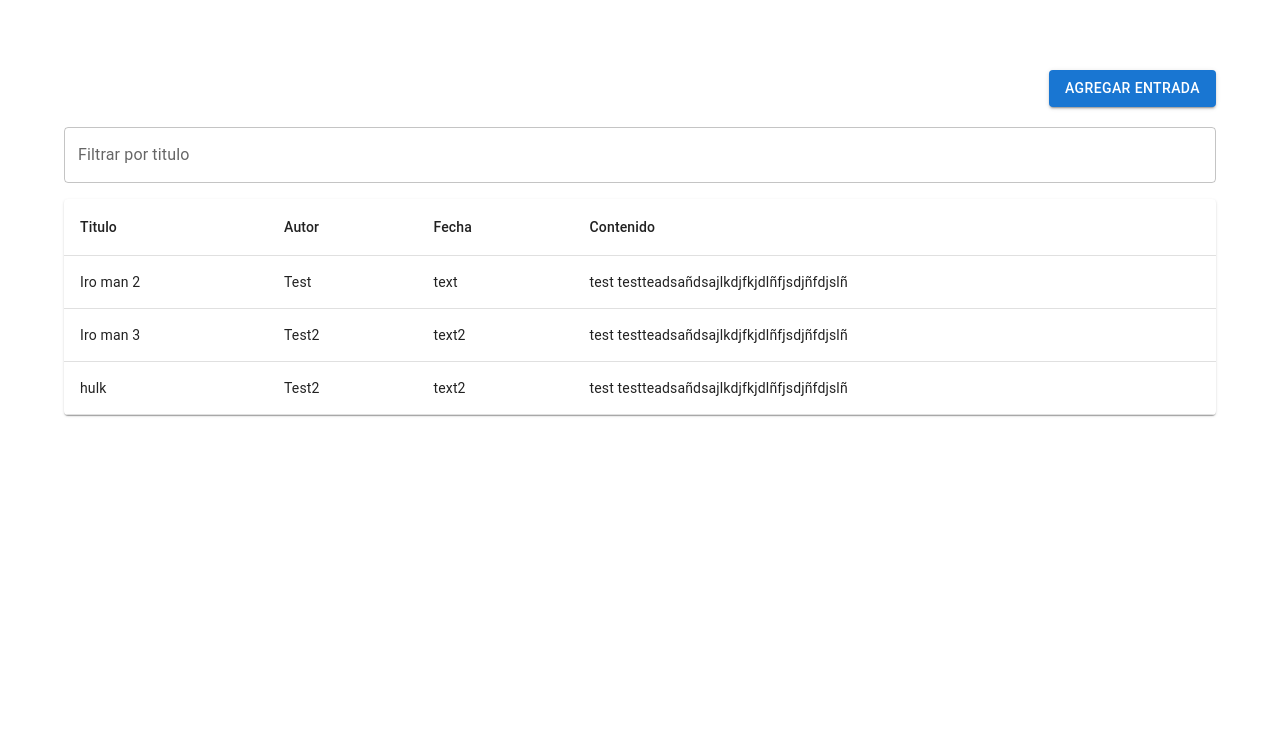
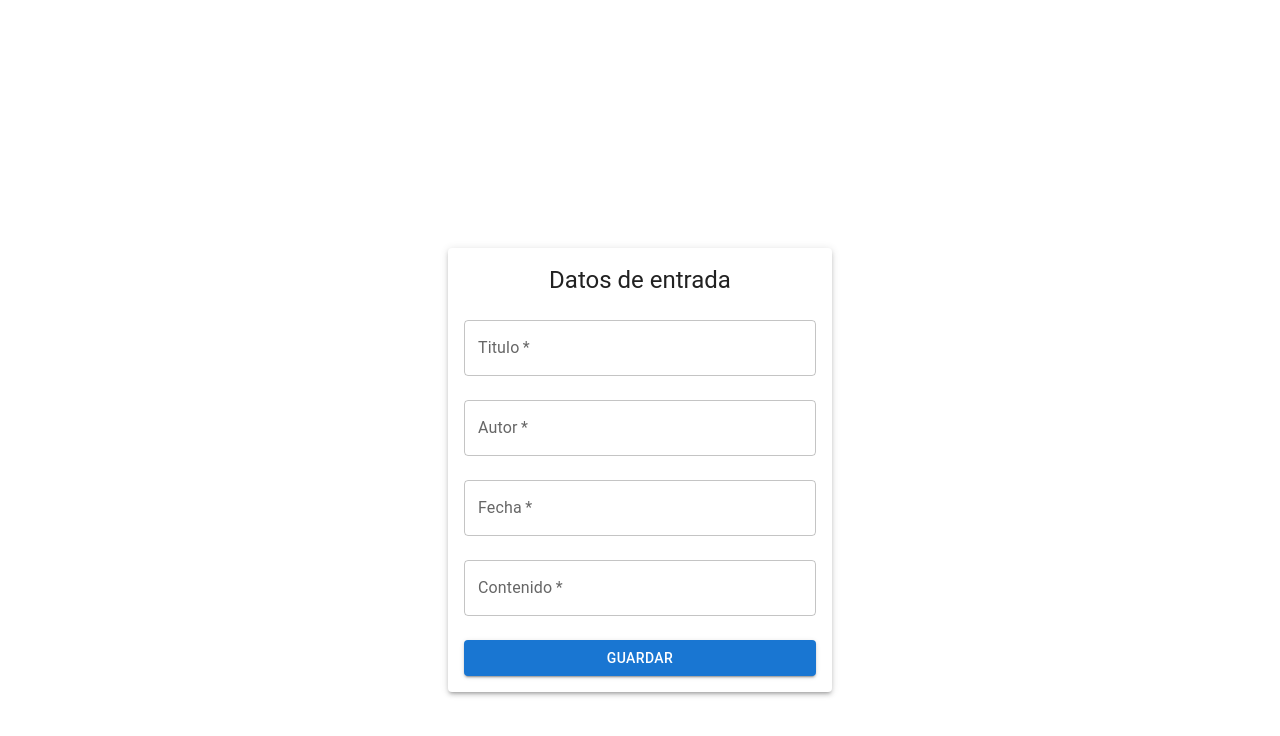
Before and after one commit to josepootargaez/blog-front, a React (Create React App) app: page /save in a window 1280 px wide. Shown: the top 736 px of the page. Built offline with nearby package versions, Linux system fonts and the light colour scheme.

Commit message:
add routes

```diff
--- a/src/App.tsx
+++ b/src/App.tsx
@@ -3,7 +3,12 @@ import logo from './logo.svg';
 import './App.css';
 import List from './components/list';
 import { Container } from '@mui/material';
-
+import {
+  BrowserRouter as Router,
+  Route,
+  Routes
+} from "react-router-dom";
+import Addblog from './components/addBlog'
 function App() {
   return (
     <Container maxWidth="lg" style={{
@@ -13,7 +18,15 @@ function App() {
       justifyContent: 'center',
       marginTop:'70px'
     }}>
-     <List></List>
+
+  <Router>
+      <Routes>
+        {/* Ruta para la página de inicio */}
+        <Route path="/" element={<List />} />
+        <Route path="/save" element={<Addblog />} />
+        <Route path="*" element={<List />} />
+      </Routes>
+  </Router>
     </Container>
   );
 }
--- a/src/components/addBlog.tsx
+++ b/src/components/addBlog.tsx
@@ -51,7 +51,7 @@ const Addblog = () => {
 
           <form onSubmit={handleSubmit}>
             <TextField
-              label="Nombre"
+              label="Titulo"
               name="Titulo"
               fullWidth
               margin="normal"
@@ -63,7 +63,7 @@ const Addblog = () => {
             />
 
             <TextField
-              label="Apellido"
+              label="Autor"
               name="Autor"
               fullWidth
               margin="normal"
@@ -75,7 +75,7 @@ const Addblog = () => {
             />
 
             <TextField
-              label="Correo Electrónico"
+              label="Fecha"
               type="Fecha"
               name="Fecha"
               fullWidth
@@ -88,7 +88,7 @@ const Addblog = () => {
             />
 
             <TextField
-              label="Contraseña"
+              label="Contenido"
               type="Contenido"
               name="Contenido"
               fullWidth
--- a/src/components/list.tsx
+++ b/src/components/list.tsx
@@ -11,6 +11,7 @@ import {
   TextField,
 } from "@mui/material";
 import { useState } from "react";
+import { Link } from "react-router-dom";
 
 const List: React.FC = () => {
   const array: Array<any> = [
@@ -44,6 +45,7 @@ const List: React.FC = () => {
   return (
     <>
       <Grid container justifyContent="flex-end">
+        <Link to="/save">
           <Button
             variant="contained"
             color="primary"
@@ -51,6 +53,8 @@ const List: React.FC = () => {
           >
             Agregar entrada
           </Button>
+        </Link>
+
       </Grid>
       <TextField
         label="Filtrar por titulo"
```
Lines whose indentation alone changed are shown as unchanged.
